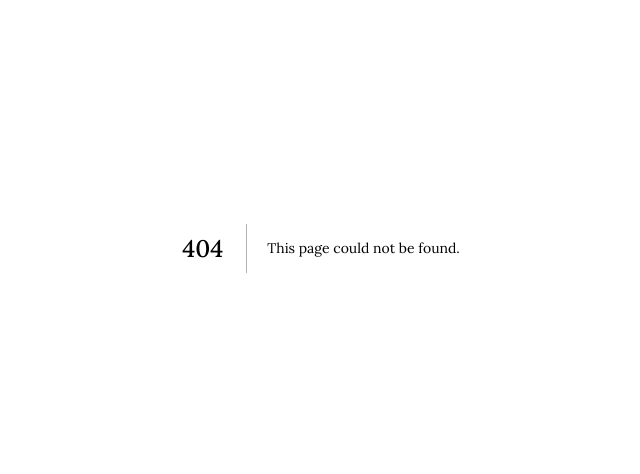
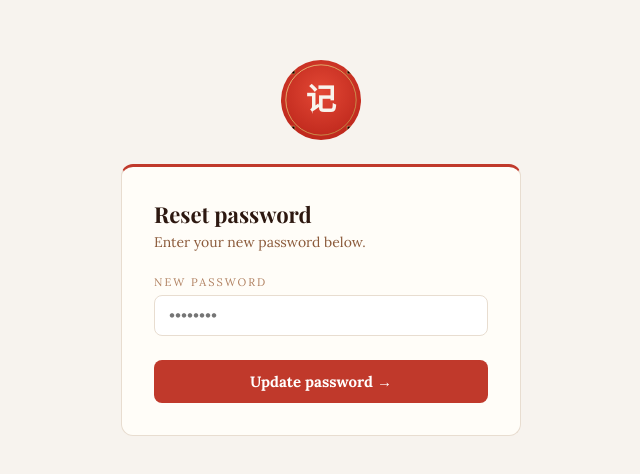
Before and after one commit to phuceh/mnemonic-mandarin, a Next.js app in the folder my-app/: page /reset-password in a window 1280 px wide. Before the commit this address had no page. Shown: the part 152-626 px from the top of the page, without its empty margins (319-959 px from the left). Built offline with nearby package versions, Linux system fonts and the light colour scheme; no server answers.

Commit message:
add forgot password and reset password flow

```diff
--- /dev/null
+++ b/my-app/app/reset-password/page.tsx
@@ -0,0 +1,70 @@
+'use client'
+import { useState, useEffect, Suspense } from 'react'
+import { supabase } from '@/lib/supabase'
+import { useRouter } from 'next/navigation'
+
+function ResetPasswordForm() {
+  const router = useRouter()
+  const [password, setPassword] = useState('')
+  const [loading, setLoading] = useState(false)
+  const [message, setMessage] = useState('')
+
+  const s = {
+    bg: '#f7f3ee', card: '#fffdf8', border: '#e8ddd0',
+    red: '#c0392b', brown: '#5a3a2a', lightbrown: '#b08060',
+    text: '#2d1810', muted: '#8b5a3a'
+  }
+
+  async function handleReset() {
+    if (!password) { setMessage('Please enter a new password.'); return }
+    if (password.length < 6) { setMessage('Password must be at least 6 characters.'); return }
+    setLoading(true)
+    const { error } = await supabase.auth.updateUser({ password })
+    if (error) setMessage(error.message)
+    else {
+      setMessage('Password updated! Redirecting...')
+      setTimeout(() => router.push('/app'), 2000)
+    }
+    setLoading(false)
+  }
+
+  return (
+    <div style={{ minHeight: '100vh', background: s.bg, display: 'flex', flexDirection: 'column', alignItems: 'center', justifyContent: 'center', padding: '2rem' }}>
+      <img src="/seal.svg" height="80" alt="Memorize Mandarin" style={{ display: 'block', margin: '0 auto 1.5rem' }} />
+      <div style={{ width: '100%', maxWidth: 400, background: s.card, border: `1px solid ${s.border}`, borderTop: `3px solid ${s.red}`, borderRadius: 12, padding: '2rem' }}>
+        <h2 style={{ fontSize: 22, fontWeight: 700, color: s.text, fontFamily: '"Playfair Display", Georgia, serif', marginBottom: 4 }}>Reset password</h2>
+        <p style={{ fontSize: 14, color: s.muted, marginBottom: '1.5rem' }}>Enter your new password below.</p>
+
+        <div style={{ marginBottom: '1.5rem' }}>
+          <label style={{ fontSize: 11, letterSpacing: 2, color: s.lightbrown, textTransform: 'uppercase', display: 'block', marginBottom: 6 }}>New password</label>
+          <input
+            type="password"
+            value={password}
+            onChange={e => setPassword(e.target.value)}
+            placeholder="••••••••"
+            onKeyDown={e => e.key === 'Enter' && handleReset()}
+            style={{ width: '100%', padding: '10px 14px', borderRadius: 8, border: `1px solid ${s.border}`, background: '#fff', fontSize: 15, color: s.text, outline: 'none', boxSizing: 'border-box' as const }}
+          />
+        </div>
+
+        {message && (
+          <div style={{ fontSize: 13, color: message.includes('updated') ? '#2c7a4b' : s.red, marginBottom: '1rem', padding: '10px 14px', background: message.includes('updated') ? '#f0faf5' : '#fdf0ee', borderRadius: 8 }}>
+            {message}
+          </div>
+        )}
+
+        <button onClick={handleReset} disabled={loading} style={{ width: '100%', padding: '12px', borderRadius: 8, background: s.red, border: 'none', color: '#fff', fontSize: 15, cursor: 'pointer', fontWeight: 700 }}>
+          {loading ? 'Updating...' : 'Update password →'}
+        </button>
+      </div>
+    </div>
+  )
+}
+
+export default function ResetPassword() {
+  return (
+    <Suspense>
+      <ResetPasswordForm />
+    </Suspense>
+  )
+}
```
Also changed, not shown: my-app/app/auth/page.tsx (+21 -0 lines), my-app/app/legal/page.tsx (+7 -7 lines).
